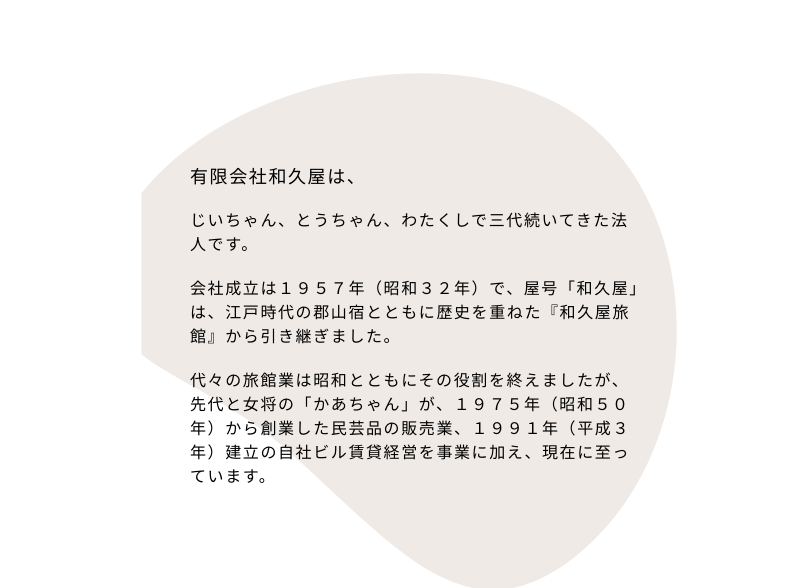
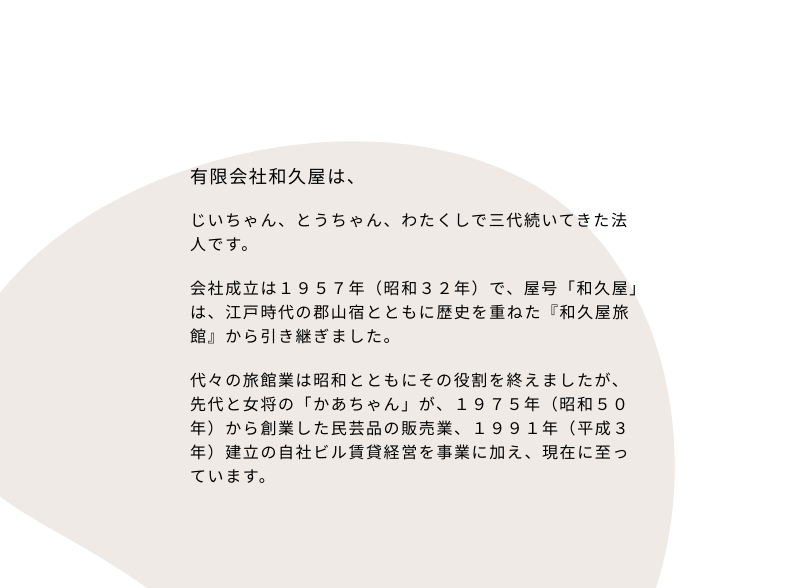
Before and after one commit to Yukky-wakuya/wakuya-shop-site, an Astro site: page /thought in a window 1280 px wide. Shown: the part 1827-2415 px from the top of the page, 0-785 px from the left. Built offline with nearby package versions, Linux system fonts and the light colour scheme; Astro itself is replaced by a stand-in of ours; no server answers; grey boxes are pictures that could not be loaded.

Commit message:
fix: わくやの想いの模様の切れ目とフッターの継ぎ目を直す
- bg_gray の切れた辺を、現行と同じく画面の端に合わせて隠す
- WebKit でアーチとフッター本体の継ぎ目に出る細い線をなくす
- 768px 付近でページ名が写真に重ならないようにする

Co-Authored-By: Claude Opus 5.5 <noreply@anthropic.com>

```diff
--- a/src/components/Footer.astro
+++ b/src/components/Footer.astro
@@ -1,6 +1,6 @@
 ---
 // フッター。現行と同じく、写真の帯とロゴ → アーチ → SNS・フッターナビ・著作権表示。
-// 店舗情報（店名・住所・電話・営業時間）は現行にはないが、構造化データと表示を一致させるため追加した
+// 店舗情報（店名・住所・電話）は現行にはないが、構造化データと表示を一致させるため追加した
 // （開発原則VIII。変更の記録は docs/current-site/design.md「現行から変える点」）。
 import { Image, getImage } from 'astro:assets';
 import SocialLinks from './SocialLinks.astro';
@@ -70,6 +70,7 @@ const bg = await getImage({ src: footerBg, width: 1600, format: 'webp' });
   }
 
   .footer__bottom {
+    margin-top: -1px; /* 位置が小数になるとアーチとの継ぎ目に細い線が出るため（WebKit）、1px 重ねる */
     padding-bottom: var(--space-lg);
     background: var(--color-footer-bg);
   }
--- a/src/components/PageHero.astro
+++ b/src/components/PageHero.astro
@@ -70,7 +70,7 @@ const Tag = heading ? 'h1' : 'p';
     }
 
     .page-hero :global(.page-hero__photo) {
-      width: 65%; /* 現行 .subhero_svg の幅 */
+      width: min(65%, 100% - 290px); /* 現行 .subhero_svg の幅。768px 付近では6〜7文字のページ名に重ならないよう狭める */
     }
 
     .page-hero__title {
--- a/src/pages/thought.astro
+++ b/src/pages/thought.astro
@@ -186,10 +186,12 @@ const path = '/thought/';
     }
 
     .chapter {
+      position: relative; /* 本文幅の中央を基準に、模様を画面の端へ置く */
       grid-template-columns: 40% 1fr;
       gap: var(--space-lg);
       align-items: center;
       margin-bottom: var(--space-2xl);
+      isolation: isolate;
     }
 
     .chapter--reverse {
@@ -210,19 +212,28 @@ const path = '/thought/';
     }
 
     .chapter__body--tint {
+      position: static;
       padding: var(--space-lg);
       border-radius: 0;
       background: none;
+      isolation: auto;
     }
 
+    /* bg_gray の素材は片側がまっすぐ切れているため、現行と同じく、切れた辺を画面の端に合わせて隠す */
     .chapter__body--tint :global(.chapter__tint) {
       position: absolute;
-      inset: -15%; /* 現行と同じく、本文より一回り大きく広げる */
+      top: 0;
+      right: calc(50% - 50vw);
       z-index: -1;
       display: block;
-      width: 130%;
+      width: 60vw; /* 現行 .thought01 .thought_bg03 の幅 */
       max-width: none;
-      height: 130%;
+    }
+
+    .chapter--reverse .chapter__body--tint :global(.chapter__tint) {
+      right: auto;
+      left: calc(50% - 50vw);
+      width: 54vw; /* 現行 .thought03 .thought_bg01 の 46% では本文が模様の外に出るため広げる */
     }
   }
 </style>
```
Also changed, not shown: docs/development-log.md (+2 -0 lines), specs/003-fixed-pages/spec.md (+1 -0 lines).
